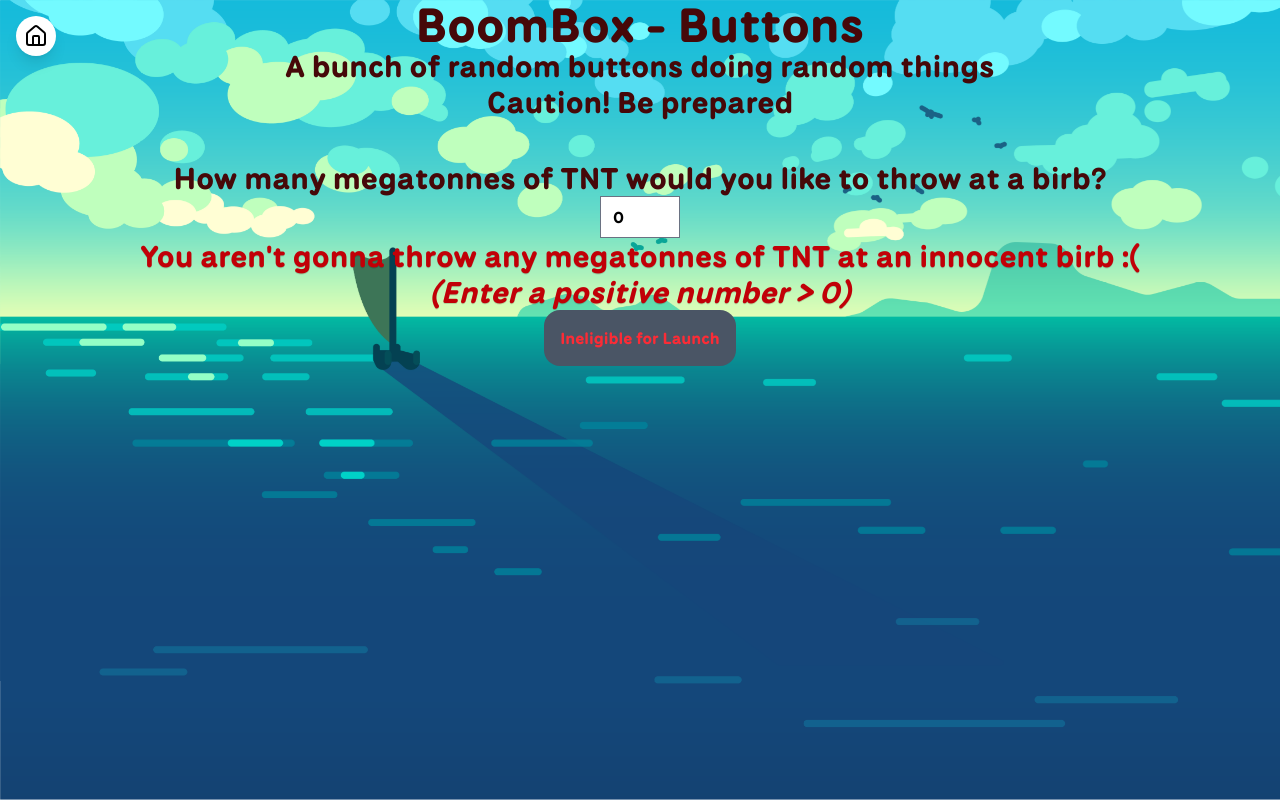
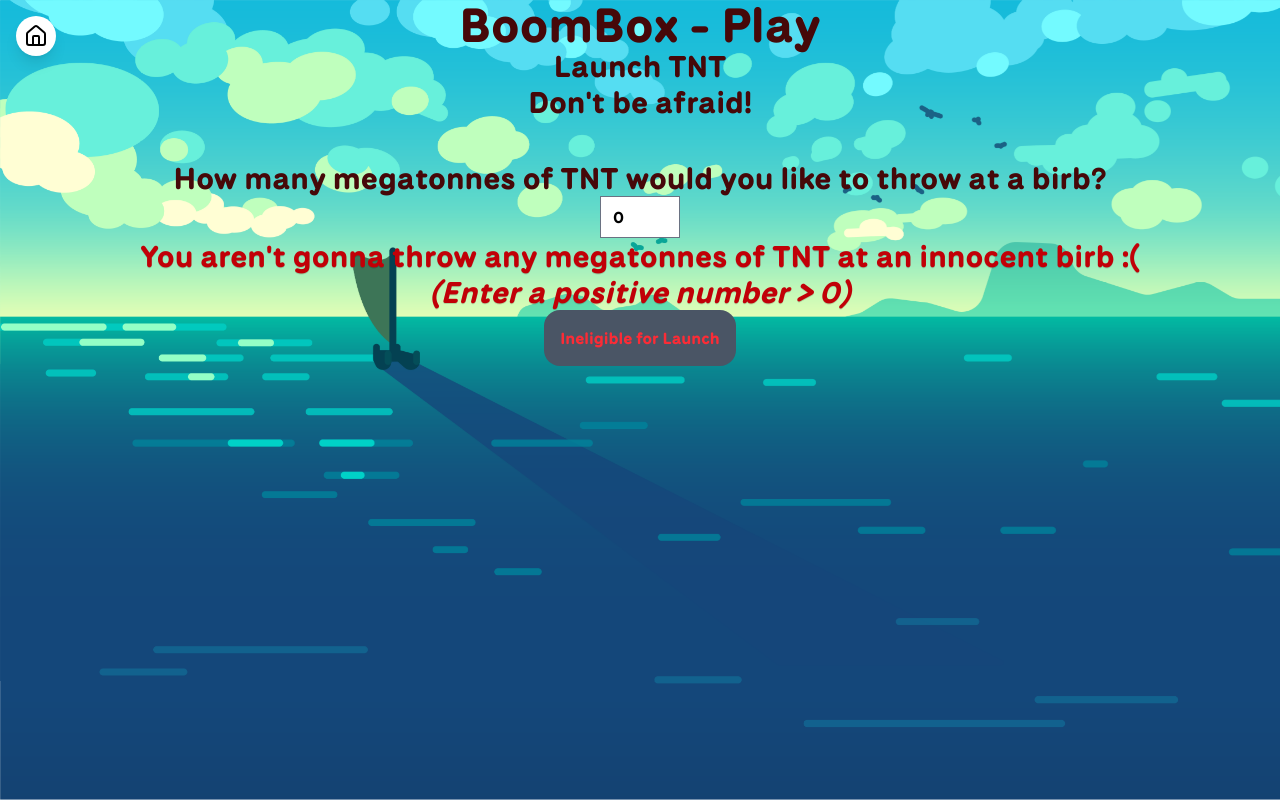
Before and after one commit to Spacexplorer11/boombox, a SvelteKit app: page /boombox-buttons/play in a window 1280 px wide. Built offline with nearby package versions, Linux system fonts and the light colour scheme.

Commit message:
Changed the title and description

```diff
--- a/src/routes/(non-homepage)/boombox-buttons/play/+page.svelte
+++ b/src/routes/(non-homepage)/boombox-buttons/play/+page.svelte
@@ -28,17 +28,14 @@
 </script>
 
 <sveltekit:head>
-	<title>BoomBox - Buttons</title>
-	<meta
-		name="description"
-		content="BoomBox - In the most literal sense ever. This is based on the Kurzgesagt fandom!"
-	/>
+	<title>BoomBox - Play</title>
+	<meta name="description" content="BoomBox - LAUNCH" />
 </sveltekit:head>
 <div class="@container flex flex-col">
 	<header class="@container/header text-center text-red-950">
-		<h1 class="text-4xl md:text-5xl">BoomBox - Buttons</h1>
-		<h3 class="text-2xl md:text-3xl">A bunch of random buttons doing random things</h3>
-		<h3 class="text-2xl md:text-3xl">Caution! Be prepared</h3>
+		<h1 class="text-4xl md:text-5xl">BoomBox - Play</h1>
+		<h3 class="text-2xl md:text-3xl">Launch TNT</h3>
+		<h3 class="text-2xl md:text-3xl">Don't be afraid!</h3>
 	</header>
 	<main class="@container/main mt-10 flex flex-col text-center">
 		<label for="megatonnes" class="text-2xl text-red-950 md:text-3xl"
```
